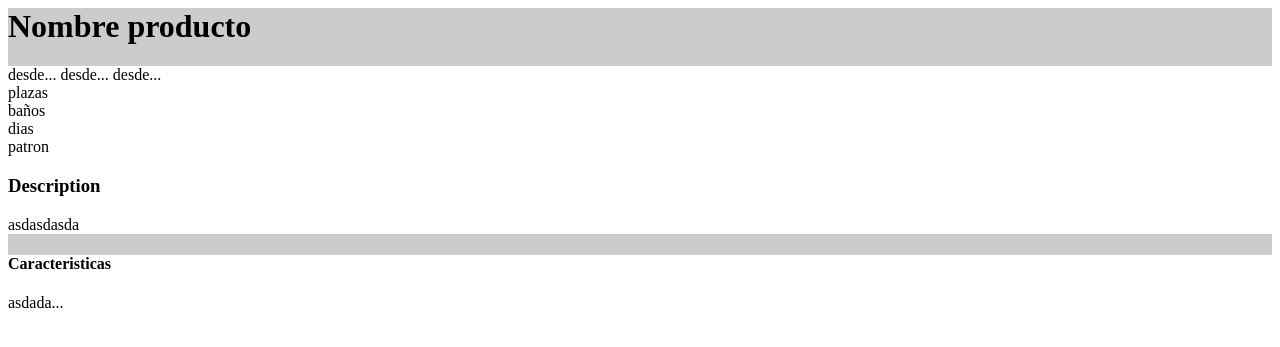
After one commit to agarridogar/p8-uoc, a PHP site: page /view/products.php in a window 1280 px wide. The commit adds this page. Shown: the top 347 px of the page. Run offline with PHP 8.4, Linux system fonts and the light colour scheme.

Commit message:
crear ruta para productos, controlador y vista

```diff
--- /dev/null
+++ b/assets/css/style_products.css
@@ -0,0 +1,7 @@
+main {
+  background-color: #cccccc !important;
+}
+
+.white-box {
+  background-color: #ffffff;
+}
--- a/index.php
+++ b/index.php
@@ -10,7 +10,9 @@ if(!isset($_REQUEST['c']))
     require_once "controller/$controller.controller.php";
     $controller = ucwords($controller) . 'Controller';
     $controller = new $controller;
-    $controller->Index();
+
+    $accion = isset($_REQUEST['a']) ? ucwords($_REQUEST['a']) : 'Index';
+    call_user_func( array( $controller, $accion ) );
 }
 else
 {
--- /dev/null
+++ b/view/products.php
@@ -0,0 +1,35 @@
+<link rel="stylesheet" href="assets/css/style_products.css" />
+
+<main>
+    <div class="container">
+        <h1>Nombre producto</h1>
+        <div class="white-box">
+            <div class="header-products">
+                <div class="principal-box">
+                    <div class="images">
+                        <img src=""/>
+                    </div>
+                    <div class="excerpt">
+                        desde...
+                        desde...
+                        desde...
+                    </div>
+                </div>
+                <div class="perks">
+                    <div>plazas</div>
+                    <div>baños</div>
+                    <div>dias</div>
+                    <div>patron</div>
+                </div>
+            </div>
+            <div class="description">
+                <h3>Description</h3>
+                <p>asdasdasda</p>
+            </div>
+        </div>
+        <div class="white-box">
+            <h4>Caracteristicas</h4>
+            <p>asdada...</p>
+        </div>
+    </div>
+</main>
```
Also changed, not shown: controller/web.controller.php (+12 -3 lines), model/model_products.php (added, +25 -0 lines).
